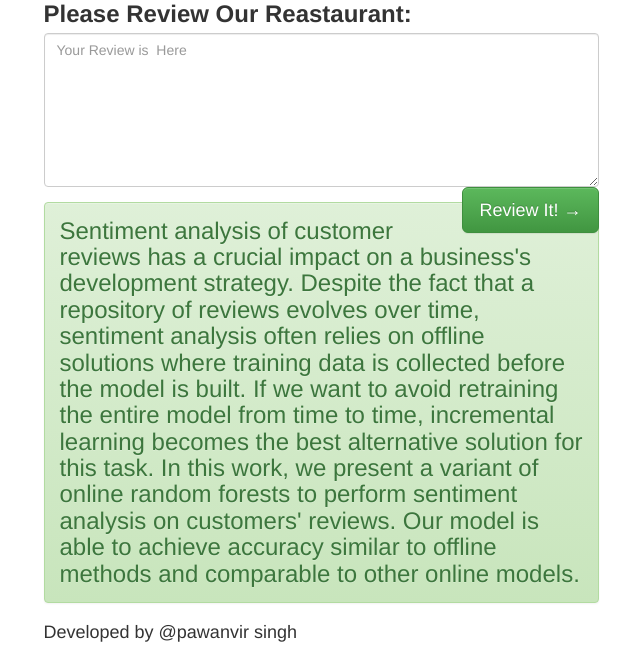
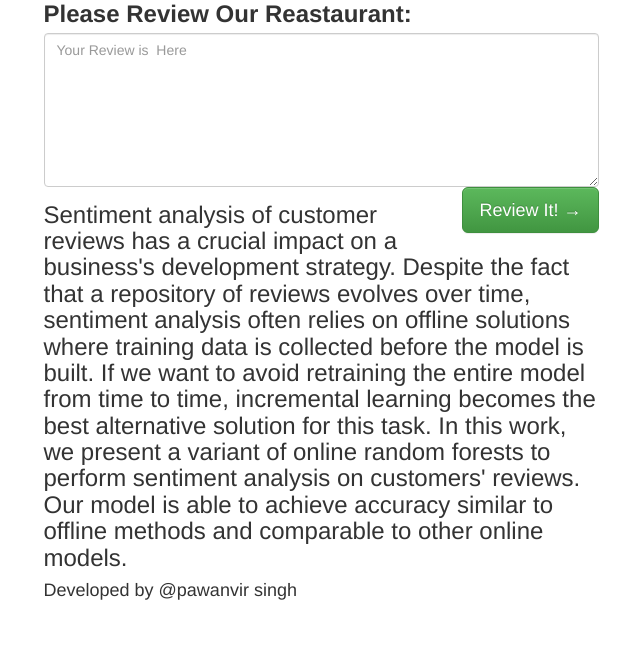
Before and after one commit to pawanvirsingh/sentiment_analysis_reastaurant, a Flask app: page /predict in a window 1280 px wide. Shown: the part 181-834 px from the top of the page, without its empty margins (319-959 px from the left). After the commit the page ends 781 px from the top, so only its background shows below. Run offline with Flask 2, Linux system fonts and the light colour scheme; parts of the project's set-up code (start-up, migrations or seed data) failed here and were passed over; some libraries are stand-ins or nearby versions.

Commit message:
initial setup

```diff
--- a/app.py
+++ b/app.py
@@ -39,6 +39,7 @@ def prepare_review(review_text):
 
 
 
+@app.route("/", methods=["GET","POST"])
 @app.route("/predict", methods=["GET","POST"])
 def predict():
 	# initialize the data dictionary that will be returned from the
--- a/templates/index.html
+++ b/templates/index.html
@@ -37,7 +37,7 @@
                     <h3> Techincal Details : <h3>
                     <p>Naive Bayes - Natural Language Processing. For Reastaurant Reviews </p>
 
-            <form action = "http://localhost:5001/predict" method = "POST" >
+            <form action = "." method = "POST" >
                 <div class="form-group">
                             <label for="name"> Please Review  Our Reastaurant:</label>
                             <textarea class="form-control" type="textarea" name="review_text" id="message" placeholder="Your Review is  Here" maxlength="6000" rows="7"></textarea>
@@ -59,7 +59,7 @@
                 {% endif %}
 
             <div style="width:100%; height:100%;  ">
-            <p class="alert alert-success fade in">Sentiment analysis of customer reviews has a crucial impact on a business's development strategy. Despite the fact that a repository of reviews evolves over time, sentiment analysis often relies on offline solutions where training data is collected before the model is built. If we want to avoid retraining the entire model from time to time, incremental learning becomes the best alternative solution for this task. In this work, we present a variant of online random forests to perform sentiment analysis on customers' reviews. Our model is able to achieve accuracy similar to offline methods and comparable to other online models.</p>
+            <p >Sentiment analysis of customer reviews has a crucial impact on a business's development strategy. Despite the fact that a repository of reviews evolves over time, sentiment analysis often relies on offline solutions where training data is collected before the model is built. If we want to avoid retraining the entire model from time to time, incremental learning becomes the best alternative solution for this task. In this work, we present a variant of online random forests to perform sentiment analysis on customers' reviews. Our model is able to achieve accuracy similar to offline methods and comparable to other online models.</p>
              </div>
 
             <h4 "alert alert-success fade in">Developed by @pawanvir singh</h4>
```
